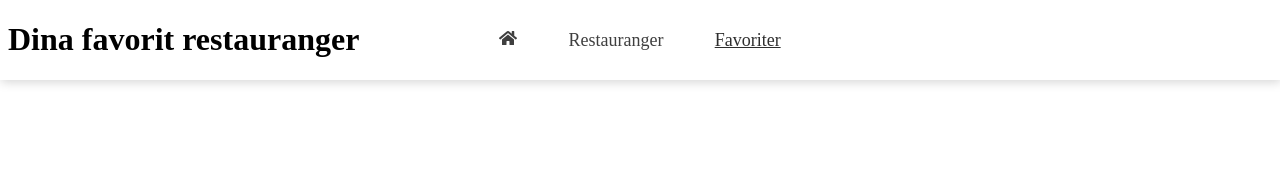
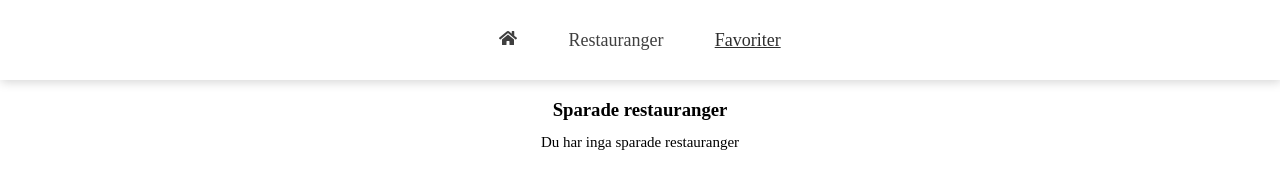
Before and after one commit to amandaaab/restaurant-redux-app, a React app in the folder client/: page /favoriter in a window 1280 px wide. Built offline with nearby package versions, Linux system fonts and the light colour scheme; no server answers.

Commit message:
update savepage

```diff
--- a/client/src/components/SavePage.js
+++ b/client/src/components/SavePage.js
@@ -26,7 +26,8 @@ class SavePage extends Component {
   render() {
     return (
       <div className="savePage">
-        <h1>Dina favorit restauranger</h1>
+        <h3>Sparade restauranger</h3>
+        {(this.props.save).length == 0 ? <p>Du har inga sparade restauranger</p> : null}
         <SavedRestaurants reviews={this.props.reviews} restaurants={this.props.save} />
       </div>
     );
--- a/client/src/main.css
+++ b/client/src/main.css
@@ -297,3 +297,10 @@ p{
    /* background-color: rgb(252, 252, 252);*/
 
 }
+
+.savePage {
+    margin-top: 80px;
+    display: flex;
+    flex-direction: column;
+    align-items: center;
+}
```
